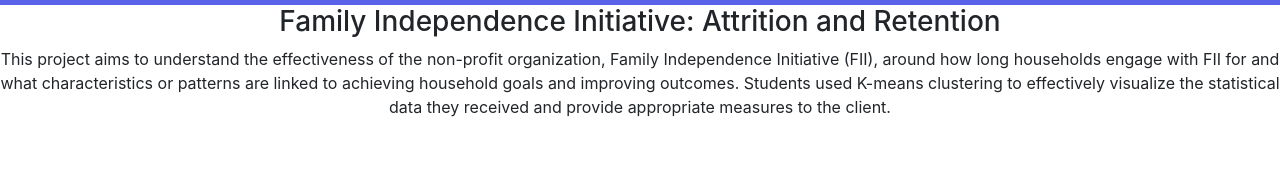
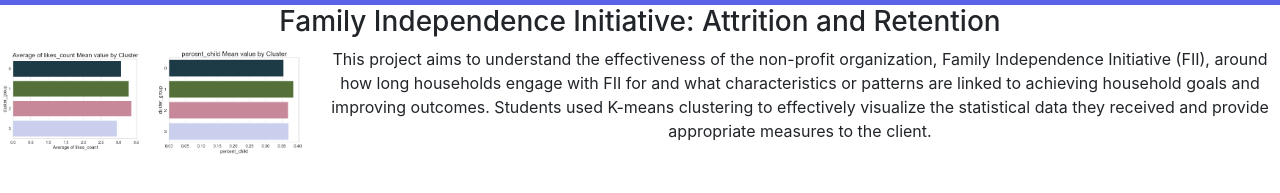
Before and after one commit to ankitaku2019/SUDS_Website, a plain HTML site: page project_description.html in a window 1280 px wide. Shown: the part 71-264 px from the top of the page. Drawn offline with nearby package versions, Linux system fonts and the light colour scheme; files whose address does not match are found by name.

Commit message:
Adding some formatting to project description

```diff
--- a/assets/style.css
+++ b/assets/style.css
@@ -176,4 +176,5 @@ make it look more centered */
 #projectDescription img
 {
   float: left;
+  width: 25%;
 }
--- a/project_description.html
+++ b/project_description.html
@@ -38,7 +38,7 @@
   <body>
     <div id="projectDescription">
       <h3> Family Independence Initiative: Attrition and Retention </h3>
-      <img src="assets/FII_Attrition_Retention/project_img.PNG" alt=""></img>
+      <img src="assets/images/FII_Attrition_Retention/project_img.PNG" alt=""></img>
       <p> This project aims to understand the effectiveness of
         the non-profit organization, Family Independence Initiative (FII), around how long households engage
         with FII for and what characteristics or patterns are linked to achieving household goals and improving outcomes.
```
Also changed, not shown: assets/images/FII_Attrition_Retention/project_img.PNG (renamed from assets/images/FII_Attrition_Retention/graph_img.PNG).
